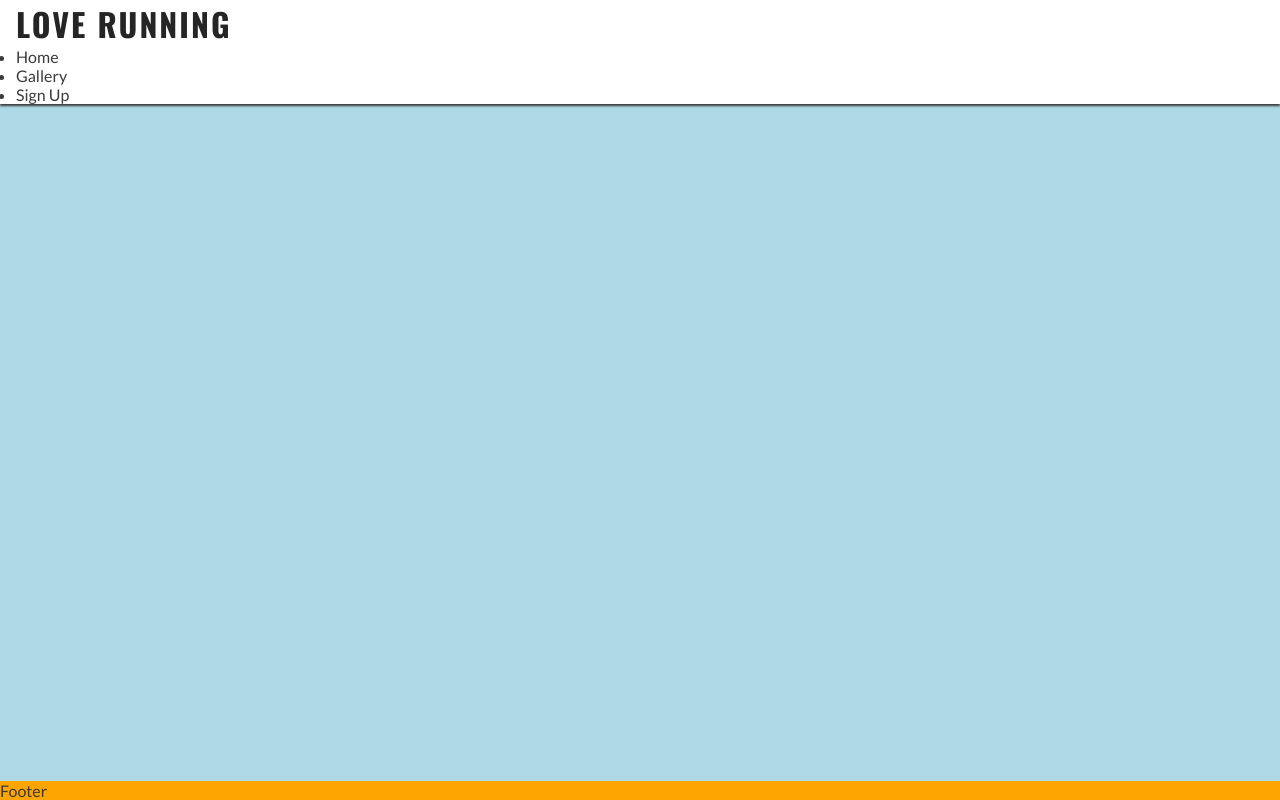
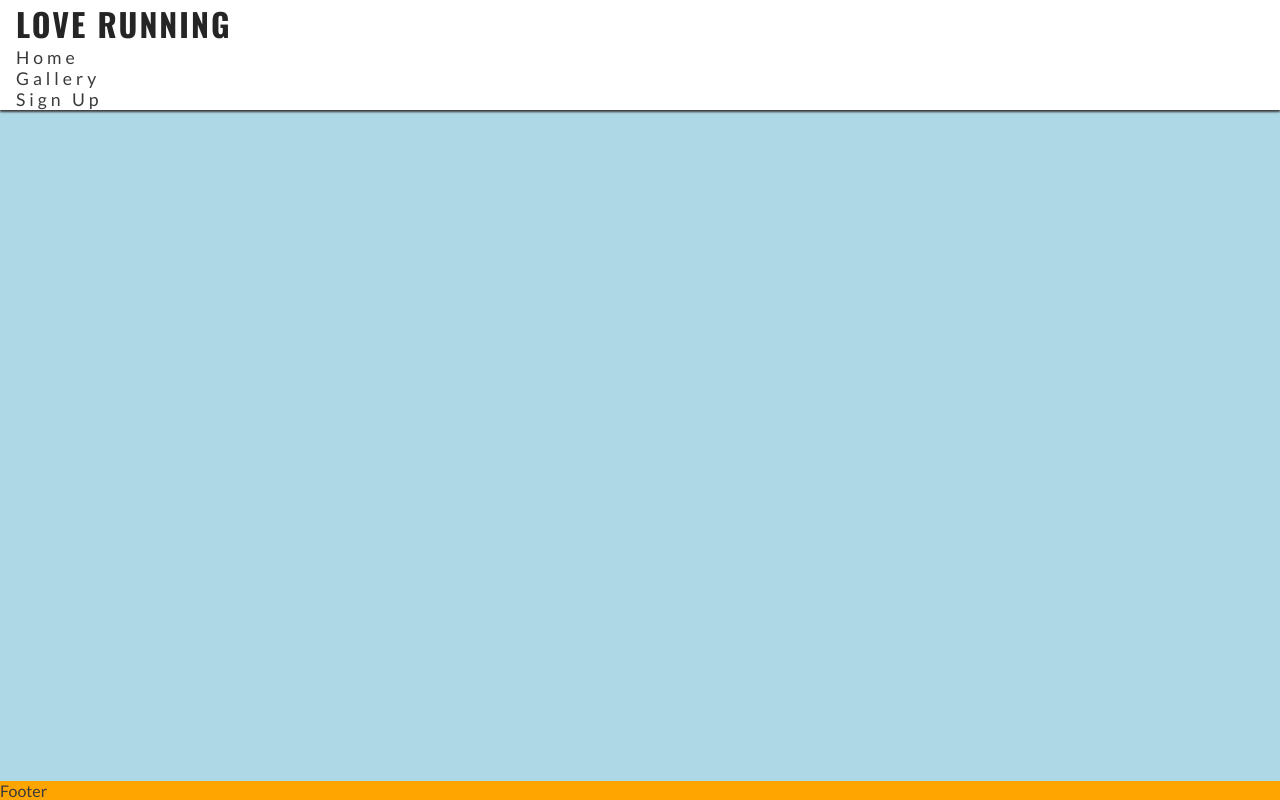
Before and after one commit to MrCCampbell/loverunning, a plain HTML site: page index.html in a window 1280 px wide. Drawn offline with nearby package versions, Linux system fonts and the light colour scheme.

Commit message:
style nav bar

```diff
--- a/assets/css/style.css
+++ b/assets/css/style.css
@@ -40,6 +40,21 @@ h1 {
     letter-spacing: 2px;
     color: #252525;
 }
+
+#menu {
+    font-size: 110%;
+    letter-spacing: 4px;
+    list-style-type: none;
+}
+
+#menu > a {
+    margin-bottom: 1em;
+}
+
+.active {
+    border-bottom: 1px, solid #3a3a3a;
+}
+
 /*main*/
 
 main {
--- a/index.html
+++ b/index.html
@@ -22,8 +22,8 @@
       <h1 id="logo">Love Running</h1>
     </a>
     <nav>
-      <ul>
-        <li><a href="">Home</a></li>
+      <ul id="menu">
+        <li><a href="" class="active">Home</a></li>
         <li><a href="">Gallery</a></li>
         <li><a href="">Sign Up</a></li>
       </ul>
```
